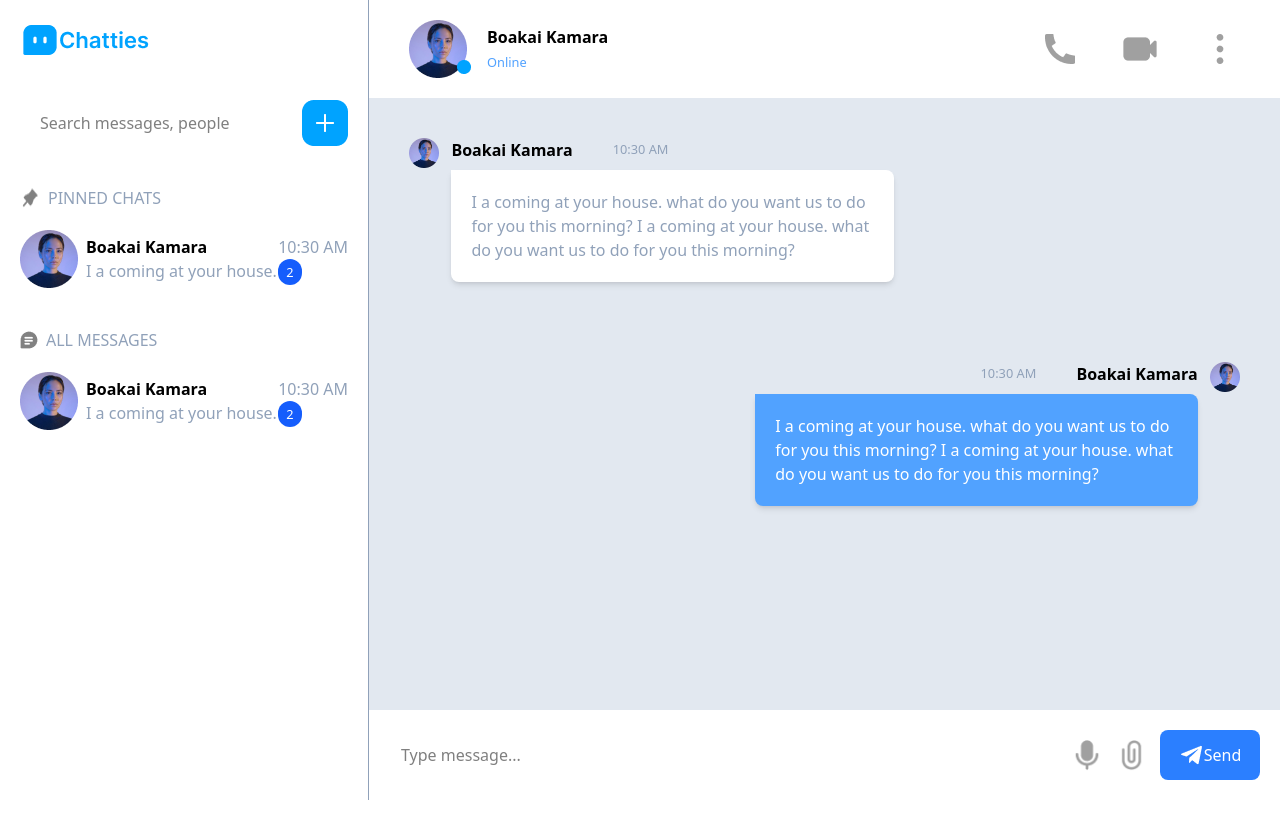
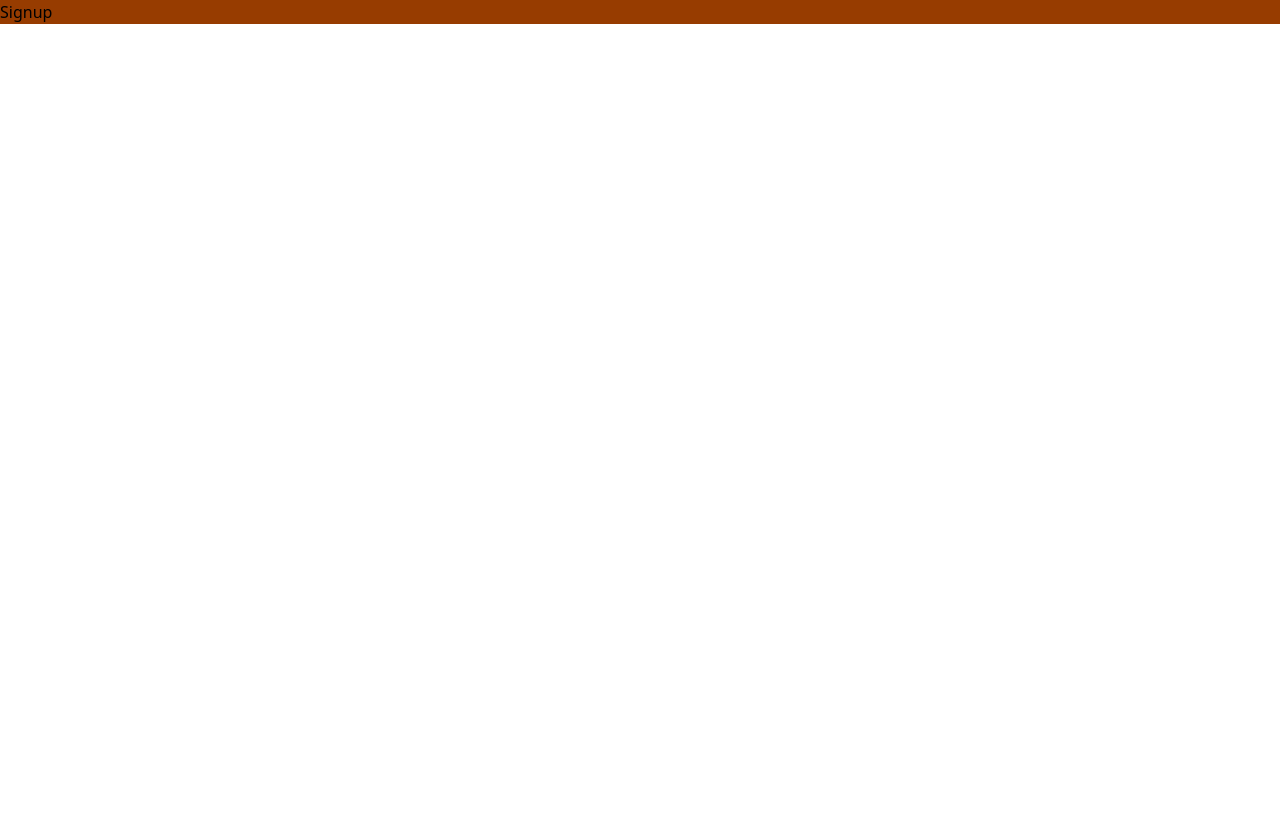
Before and after one commit to boakaidorborkamara/chatties, a React (Vite) app: page /signup in a window 1280 px wide. Shown: the top 818 px of the page. Built offline with nearby package versions, Linux system fonts and the light colour scheme.

Commit message:
add signup and login pages, implement basic routing

```diff
--- a/src/App.jsx
+++ b/src/App.jsx
@@ -1,20 +1,18 @@
-import { useState } from "react";
-import { SideBar } from "./components/SideBar";
-import { ChatArea } from "./components/ChatArea";
-import MessageInputArea from "./components/MessageInputArea";
+import { BrowserRouter, Routes, Route } from "react-router-dom";
+import Signup from "./pages/Signup";
+import Login from "./pages/Login";
+import Chats from "./pages/Chats";
 
 function App() {
   return (
-    <div className="flex">
-      <section className="basis-2/5">
-        <SideBar />
-      </section>
-
-      <section className="basis-5/5 ">
-        <ChatArea />
-        <MessageInputArea />
-      </section>
-    </div>
+    <BrowserRouter>
+      <Routes path="/">
+        <Route index element={<Chats />} />
+        <Route path="signup" element={<Signup />} />
+        <Route path="login" element={<Login />} />
+        <Route path="/*" element={<p>page not found</p>} />
+      </Routes>
+    </BrowserRouter>
   );
 }
 
--- a/src/pages/Chats.jsx
+++ b/src/pages/Chats.jsx
@@ -0,0 +1,21 @@
+import React from "react";
+import { SideBar } from "../components/SideBar";
+import { ChatArea } from "../components/ChatArea";
+import MessageInputArea from "../components/MessageInputArea";
+
+function Chats() {
+  return (
+    <div className="flex">
+      <section className="basis-2/5">
+        <SideBar />
+      </section>
+
+      <section className="basis-5/5 ">
+        <ChatArea />
+        <MessageInputArea />
+      </section>
+    </div>
+  );
+}
+
+export default Chats;
--- a/src/pages/Signup.jsx
+++ b/src/pages/Signup.jsx
@@ -1,7 +1,7 @@
 import React from "react";
 
 function Signup() {
-  return <div>Signup</div>;
+  return <div className="bg-amber-800">Signup</div>;
 }
 
 export default Signup;
```
